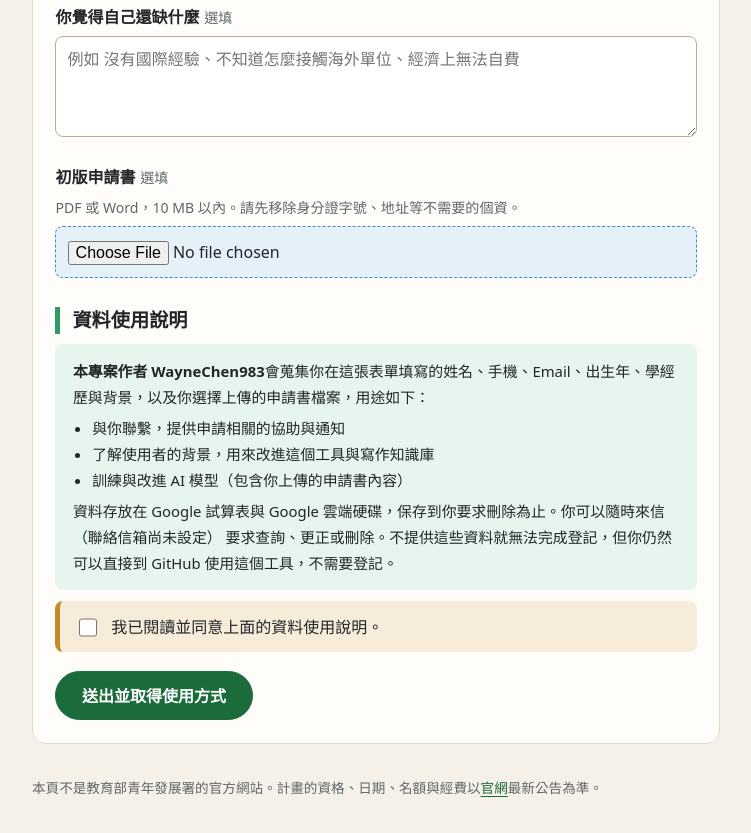
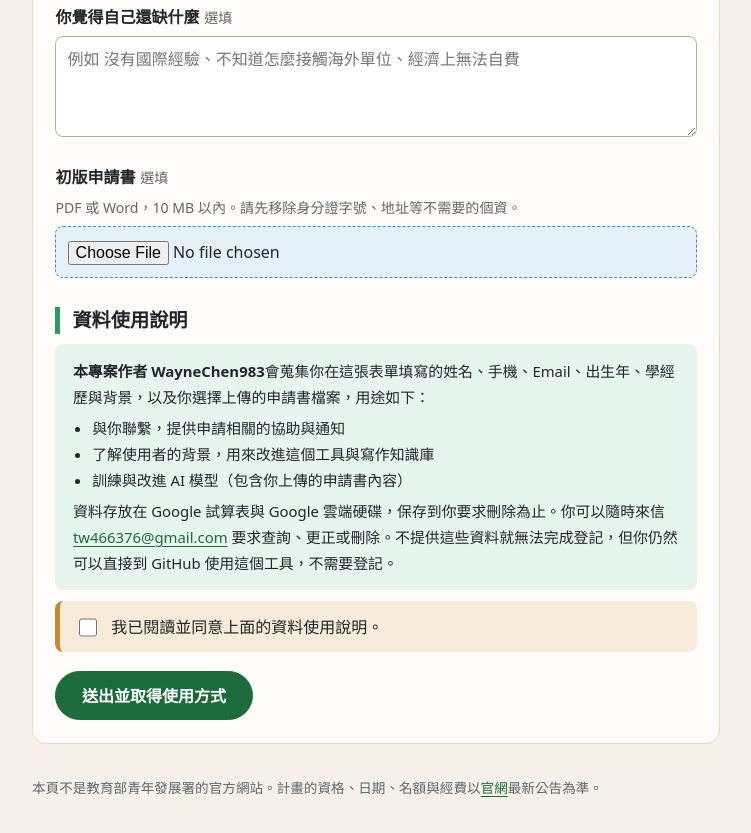
Before and after one commit to WayneChen983/twpathfinder-helper, a plain HTML site: page docs/index.html in a window 1280 px wide. Shown: the part 1799-2632 px from the top of the page, without its empty margins (264-1015 px from the left). Drawn offline with Linux system fonts and the light colour scheme.

Commit message:
Set the contact email shown in the sign-up page's data notice
Co-Authored-By: Claude Fable 5.2 <noreply@anthropic.com>

```diff
--- a/docs/index.html
+++ b/docs/index.html
@@ -170,7 +170,7 @@ const CONFIG = {
   ENDPOINT: "https://script.google.com/macros/s/AKfycbx_K2cGAY1U_VU4D2gTcdyv3zOVVJGiNUWXPsIrDYeooI_C8rXrq1_Moe3kxnc7uZOTpg/exec",
   REPO_URL: "https://github.com/WayneChen983/twpathfinder-helper",
   OWNER: "本專案作者 WayneChen983",
-  CONTACT_EMAIL: "",                         // 使用者要求查詢、更正、刪除資料時的聯絡信箱（必填）
+  CONTACT_EMAIL: "tw466376@gmail.com",                         // 使用者要求查詢、更正、刪除資料時的聯絡信箱（必填）
   PURPOSES: [                                // 蒐集資料的用途。有變動就要改這裡，內容必須與實際做法一致
     "與你聯繫，提供申請相關的協助與通知",
     "了解使用者的背景，用來改進這個工具與寫作知識庫",
```
